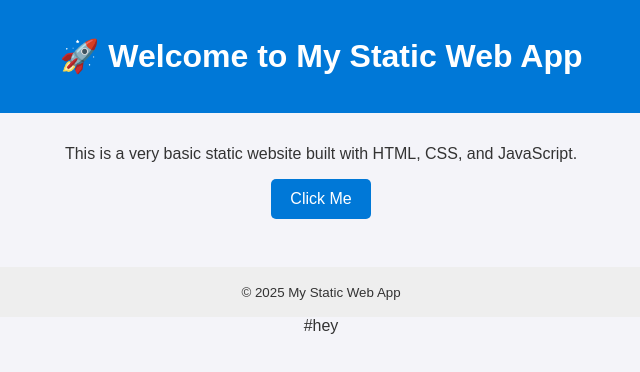
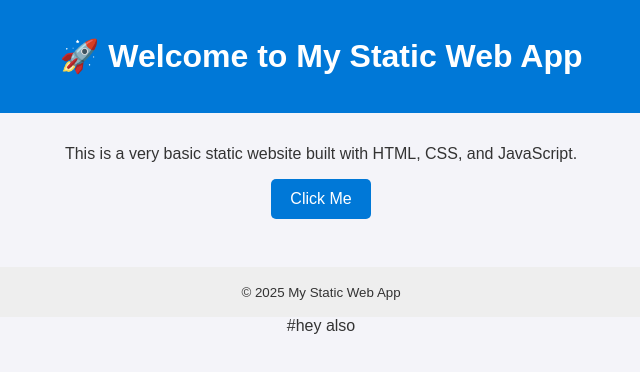
Before and after one commit to Arshad2502/static_webapp, a plain HTML site: page mystatic_webapp/index.html in a window 1280 px wide. Shown: the full height of the page, 319-959 px from the left. Drawn offline with Linux system fonts and the light colour scheme.

Commit message:
test commit

```diff
--- a/mystatic_webapp/index.html
+++ b/mystatic_webapp/index.html
@@ -24,4 +24,4 @@
   <script src="script.js"></script>
 </body>
 </html>
-#hey
+#hey also
```
